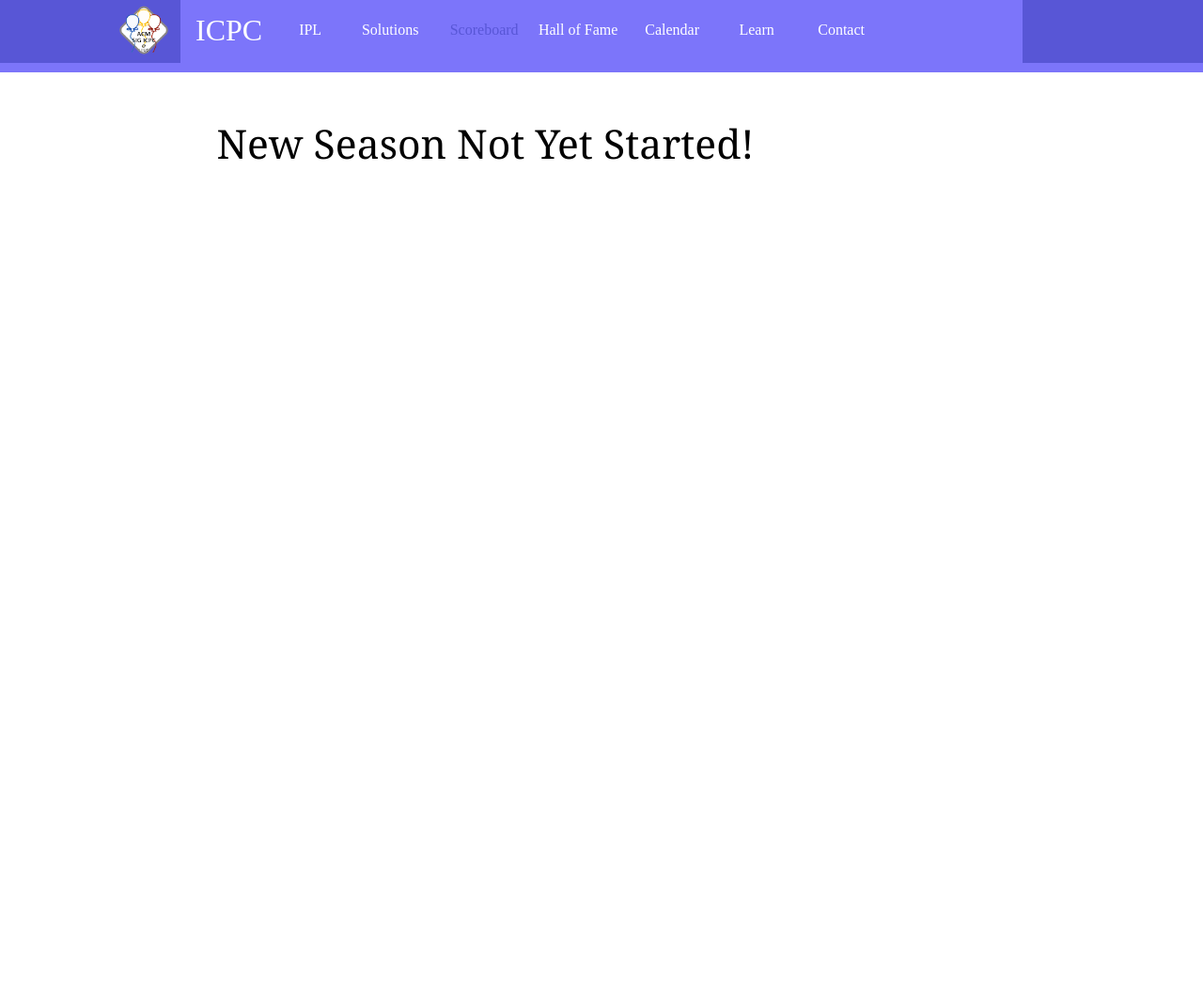
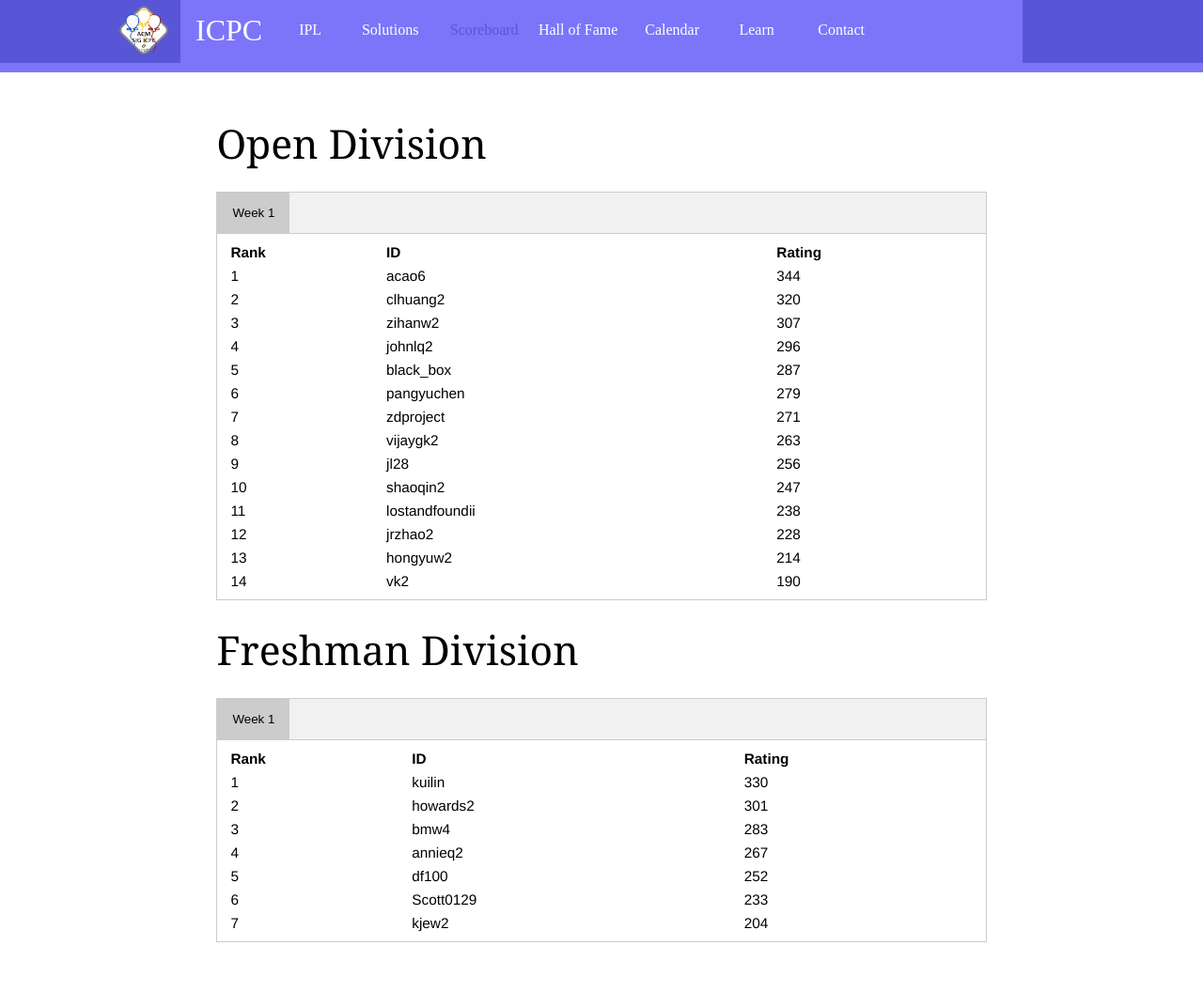
Before and after one commit to acm-uiuc/icpc-website, a Jekyll site: the page built from scoreboard.html, in a window 1280 px wide. Shown: the whole page at 94% size. Built offline with Jekyll 4.4.1, drawn with Linux system fonts in a browser that asks for light colours; nearby versions of some CDN libraries; some web fonts are replaced; before the commit the page ends 900 px from its top, so only the background shows below that.

Commit message:
s3 w1 scoreboard

```diff
--- a/scoreboard.html
+++ b/scoreboard.html
@@ -3,5 +3,184 @@ layout: default
 title: Scoreboard
 ---
 
-<h1 class="title">New Season Not Yet Started!</h1>
+<h1 class="title">Open Division</h1>
 <br>
+
+<div class="tab">
+    <button class="open_tablinks"
+        onclick="displayScoreboard(event, 'open_w1')"
+        id="open_week1"
+    >
+        Week 1
+    </button>
+</div>
+
+<div id='open_w1' class='open_tabcontent'>
+<table style="width:100%">
+<tr>
+	<th>Rank</th>
+	<th>ID</th>
+	<th>Rating</th>
+</tr>
+<tr>
+	<td> 1 </td>
+	<td> acao6 </td>
+	<td> 344 </td>
+</tr>
+<tr>
+	<td> 2 </td>
+	<td> clhuang2 </td>
+	<td> 320 </td>
+</tr>
+<tr>
+	<td> 3 </td>
+	<td> zihanw2 </td>
+	<td> 307 </td>
+</tr>
+<tr>
+	<td> 4 </td>
+	<td> johnlq2 </td>
+	<td> 296 </td>
+</tr>
+<tr>
+	<td> 5 </td>
+	<td> black_box </td>
+	<td> 287 </td>
+</tr>
+<tr>
+	<td> 6 </td>
+	<td> pangyuchen </td>
+	<td> 279 </td>
+</tr>
+<tr>
+	<td> 7 </td>
+	<td> zdproject </td>
+	<td> 271 </td>
+</tr>
+<tr>
+	<td> 8 </td>
+	<td> vijaygk2 </td>
+	<td> 263 </td>
+</tr>
+<tr>
+	<td> 9 </td>
+	<td> jl28 </td>
+	<td> 256 </td>
+</tr>
+<tr>
+	<td> 10 </td>
+	<td> shaoqin2 </td>
+	<td> 247 </td>
+</tr>
+<tr>
+	<td> 11 </td>
+	<td> lostandfoundii </td>
+	<td> 238 </td>
+</tr>
+<tr>
+	<td> 12 </td>
+	<td> jrzhao2 </td>
+	<td> 228 </td>
+</tr>
+<tr>
+	<td> 13 </td>
+	<td> hongyuw2 </td>
+	<td> 214 </td>
+</tr>
+<tr>
+	<td> 14 </td>
+	<td> vk2 </td>
+	<td> 190 </td>
+</tr>
+</table>
+</div>
+
+<br>
+<h1 class="title">Freshman Division</h1>
+<br>
+
+<div class="tab">
+    <button class="freshman_tablinks"
+        onclick="displayScoreboard(event, 'freshman_w1')"
+        id="freshman_week1"
+    >
+        Week 1
+    </button>
+</div>
+
+<div id='freshman_w1' class='freshman_tabcontent'>
+<table style="width:100%">
+<tr>
+	<th>Rank</th>
+	<th>ID</th>
+	<th>Rating</th>
+</tr>
+<tr>
+	<td> 1 </td>
+	<td> kuilin </td>
+	<td> 330 </td>
+</tr>
+<tr>
+	<td> 2 </td>
+	<td> howards2 </td>
+	<td> 301 </td>
+</tr>
+<tr>
+	<td> 3 </td>
+	<td> bmw4 </td>
+	<td> 283 </td>
+</tr>
+<tr>
+	<td> 4 </td>
+	<td> annieq2 </td>
+	<td> 267 </td>
+</tr>
+<tr>
+	<td> 5 </td>
+	<td> df100 </td>
+	<td> 252 </td>
+</tr>
+<tr>
+	<td> 6 </td>
+	<td> Scott0129 </td>
+	<td> 233 </td>
+</tr>
+<tr>
+	<td> 7 </td>
+	<td> kjew2 </td>
+	<td> 204 </td>
+</tr>
+</table>
+</div>
+
+<script>
+function displayScoreboard(evt, weekNum) {
+    // Declare all variables
+    var i, tabcontent, tablinks, tabcontentName, tablinkName;
+
+    if (weekNum.charAt(0) == 'o') {
+        tabcontentName = "open_tabcontent";
+        tablinkName = "open_tablinks";
+    }
+    else {
+        tabcontentName = "freshman_tabcontent"
+        tablinkName = "freshman_tablinks";
+    }
+
+    tabcontent = document.getElementsByClassName(tabcontentName);
+    for (i = 0; i < tabcontent.length; i++) {
+        tabcontent[i].style.display = "none";
+    }
+
+    tablinks = document.getElementsByClassName(tablinkName);
+    for (i = 0; i < tablinks.length; i++) {
+        tablinks[i].className = tablinks[i].className.replace(" active", "");
+    }
+
+    document.getElementById(weekNum).style.display = "block";
+    evt.currentTarget.className += " active";
+}
+
+document.getElementById("open_week1").click();
+document.getElementById("freshman_week1").click();
+</script>
```
